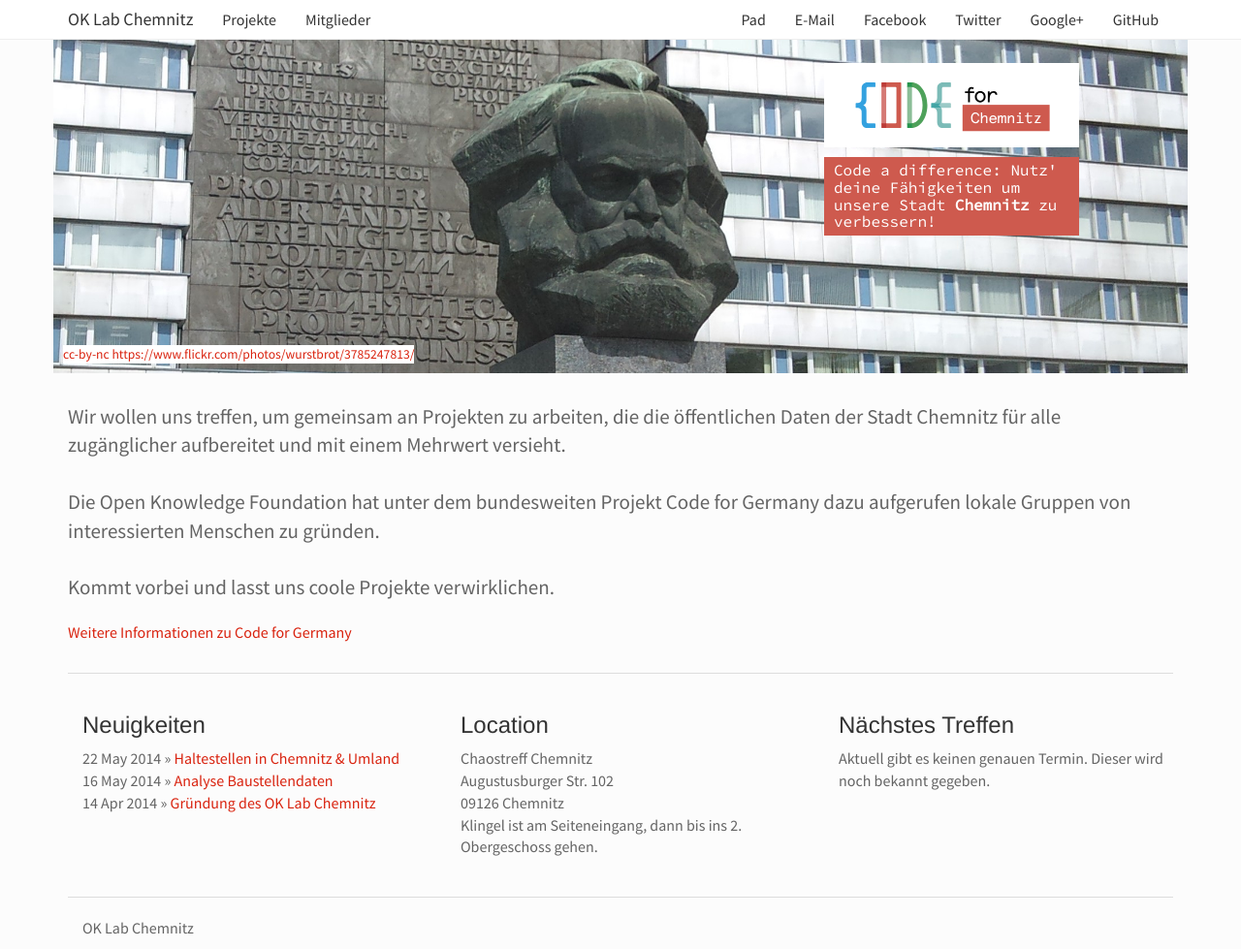
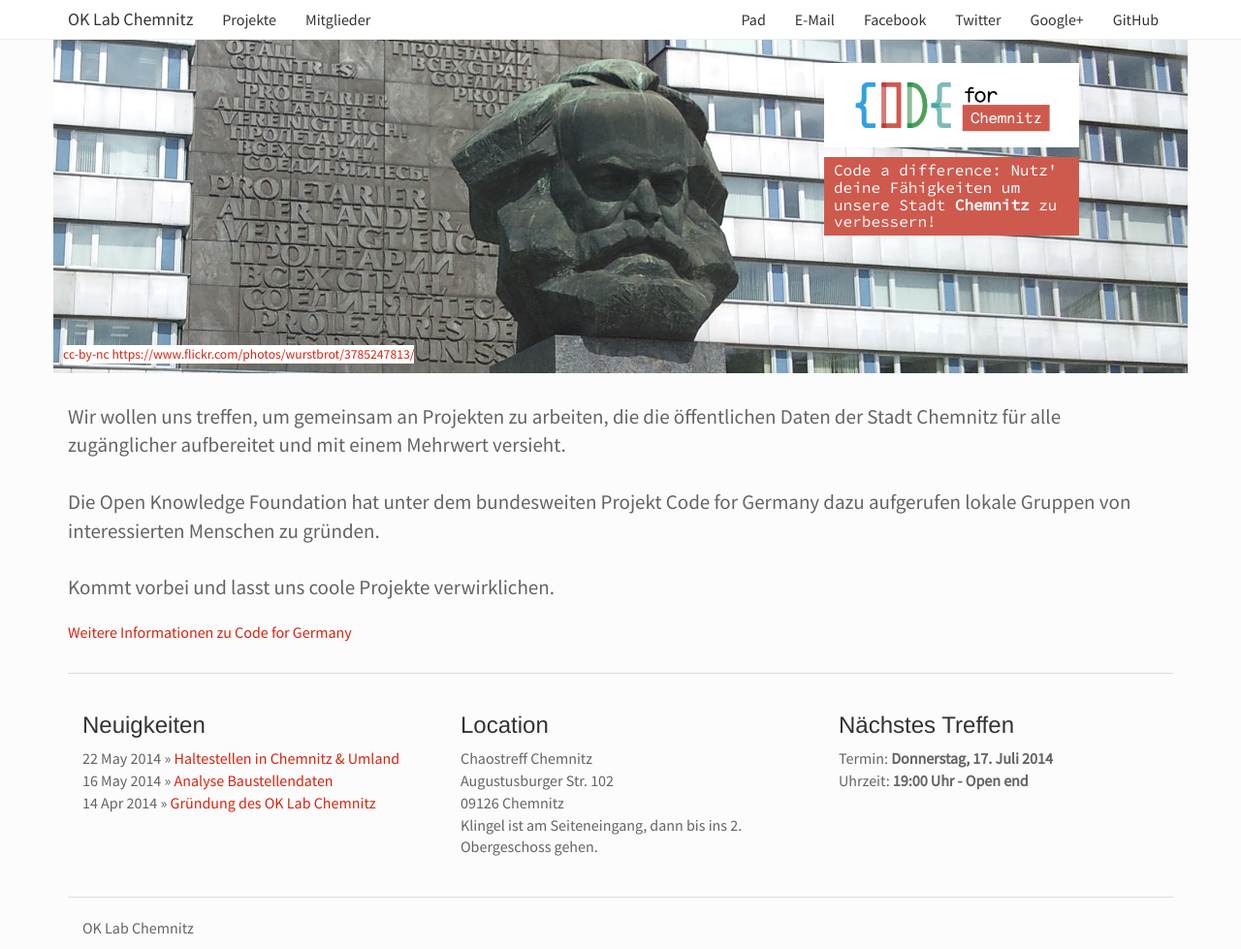
Before and after one commit to CodeforChemnitz/codeforchemnitz.github.io, a Jekyll site: the page built from index.html, in a window 1280 px wide and 979 px high. Shown: the whole window at 97% size. Built offline with Jekyll 4.4.1, drawn with Linux system fonts in a browser that asks for light colours; Markdown is read by kramdown in place of the engine named in the settings.

Commit message:
update next meeting

```diff
--- a/_data/treffen.yml
+++ b/_data/treffen.yml
@@ -1,5 +1,5 @@
 # comment day to have a "unknown event date" message
-#day: Donnerstag
-day-nr: 26
-month: Juni 2014
+day: Donnerstag
+day-nr: 17
+month: Juli 2014
 time: 19:00 Uhr - Open end
```
